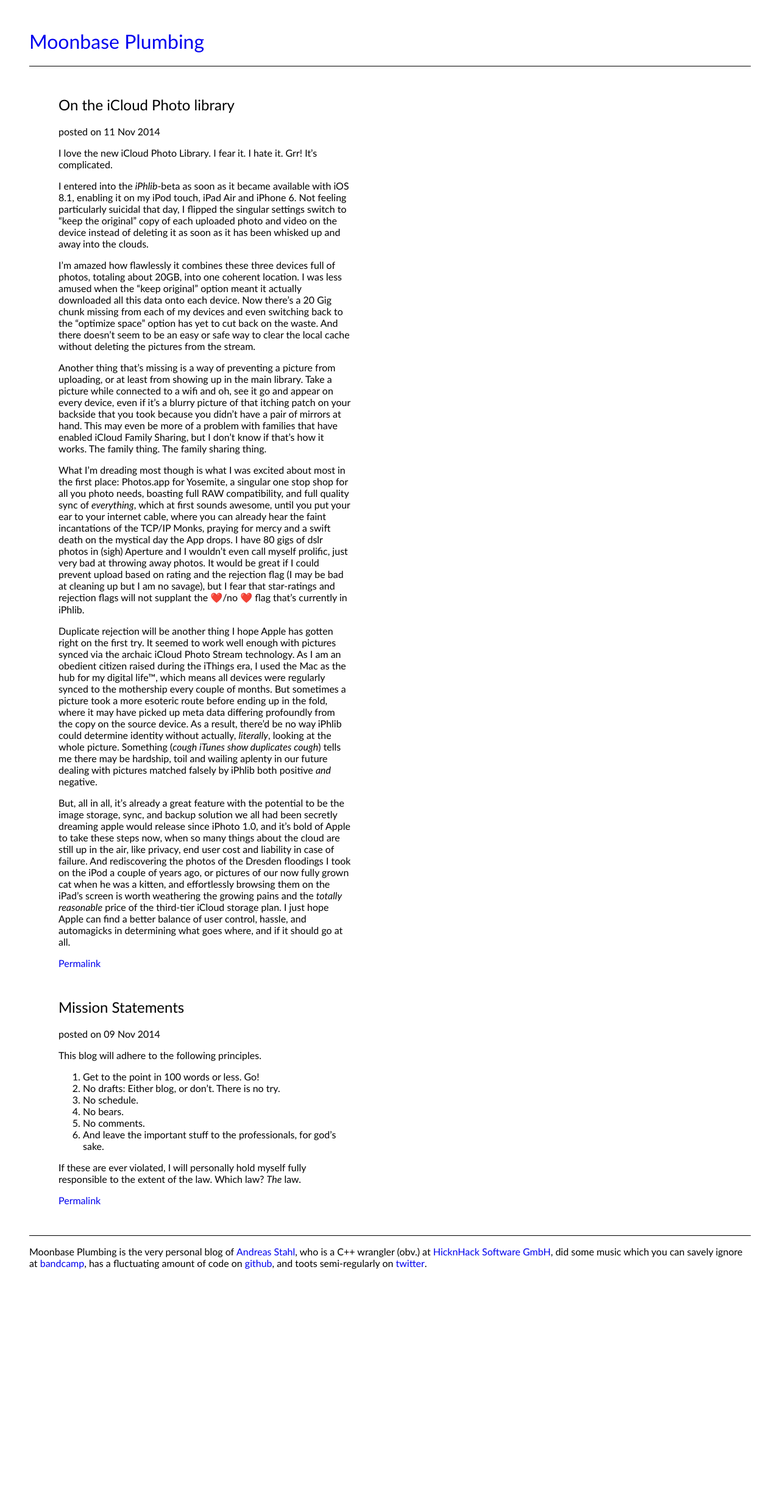
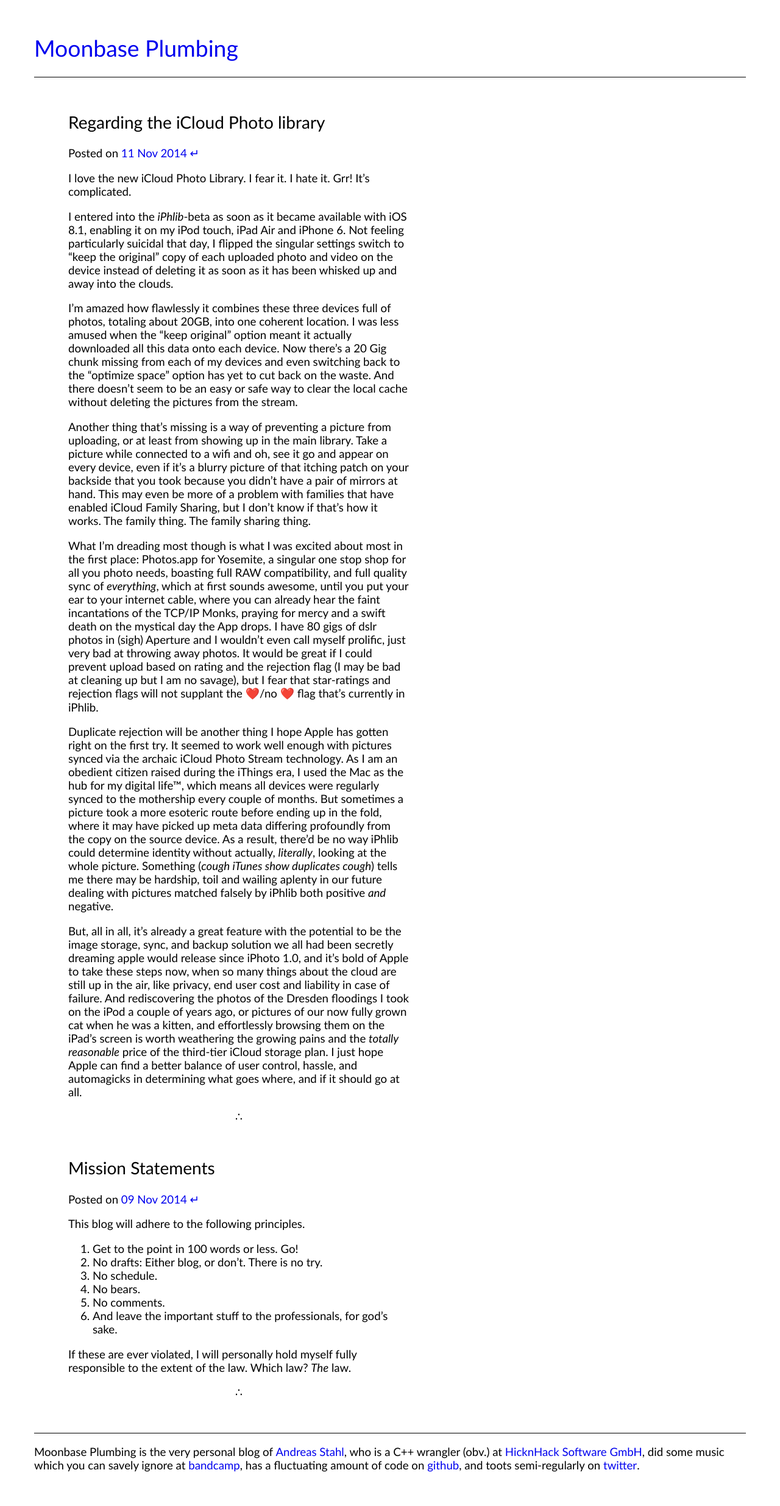
Before and after one commit to astahl/astahl.github.io, a Jekyll site: the page built from index.html, in a window 1280 px wide. Shown: the whole page at 61% size. Built offline with Jekyll 4.4.1, drawn with Linux system fonts in a browser that asks for light colours; Markdown is read by kramdown in place of the engine named in the settings; before the commit the page ends 2129 px from its top, so only the background shows below that.

Commit message:
demake/update

```diff
--- a/_posts/2014-11-11-iCloud-photo-library.md
+++ b/_posts/2014-11-11-iCloud-photo-library.md
@@ -1,5 +1,5 @@
 ---
-title: On the iCloud Photo library
+title: Regarding the iCloud Photo library
 layout: post
 ---
 
--- a/css/styles.css
+++ b/css/styles.css
@@ -1,5 +1,6 @@
 body {
   font-family: "Gill Sans", "Helvetica Neue";
+  font-size: 14pt;
   font-weight: 200;
   margin:0;
 }
@@ -29,6 +30,10 @@
   font-weight: 400;
 }
 
+article > footer {
+text-align: center;
+}
+
 .site > header {
   border-bottom: solid 1pt;
 }
--- a/index.html
+++ b/index.html
@@ -12,10 +12,10 @@
 	  	{{ post.title }}
 	  {% endif %}
   </h1>
-  <date>posted on {{ post.date | date_to_string }}</date>
+  <date>Posted on <a href="{{ post.url }}" title="Permanent Link to '{{ post.title }}'">{{ post.date | date_to_string }} &crarr;</a></date>
   {{ post.content }}
   <footer>
-  <a href="{{ post.url }}">Permalink</a>
+  &there4;
   </footer>
   </article>
   {% endfor %}
```
